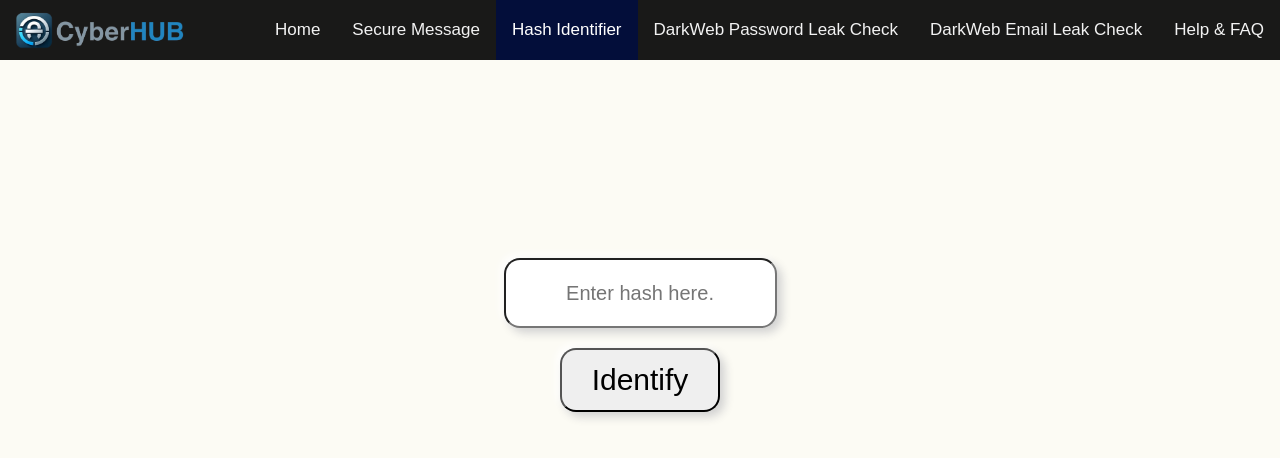
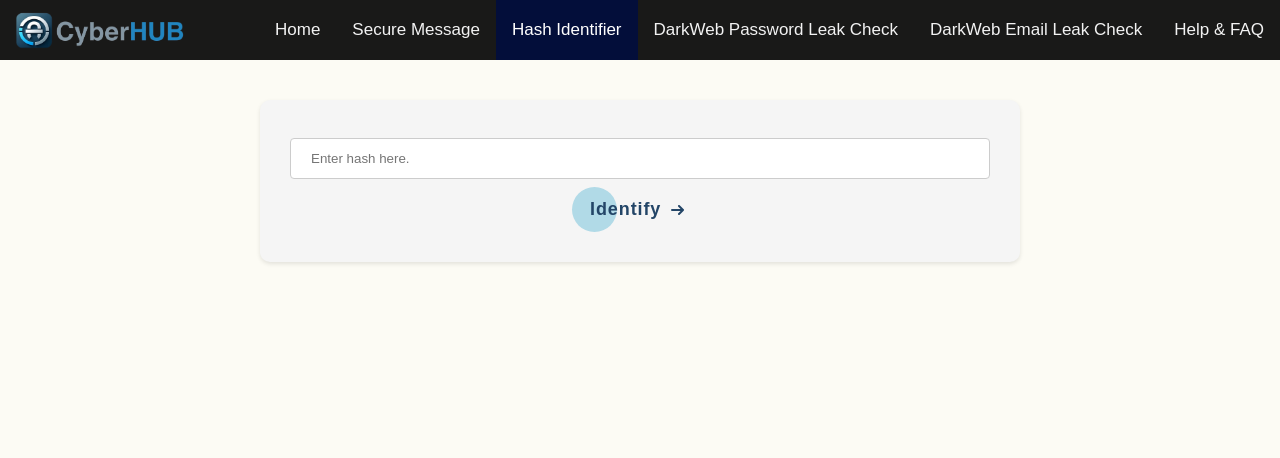
Before and after one commit to spaulll/CyberHUB, a Flask app: page /hashid in a window 1280 px wide. Shown: the top 458 px of the page. Run offline with Flask 3, Linux system fonts and the light colour scheme; some web fonts are replaced.

Commit message:
:hasid change

```diff
--- a/hash_identifier.py
+++ b/hash_identifier.py
@@ -46,7 +46,7 @@ class HashIdentifier:
 
         if algorithms:
             return {"status": "success", "types": algorithms}      #found
-        return {"status": "failed", "types": None}         #not found
+        return {"status": "failed", "types": "None"}         #not found
 
 if __name__ == '__main__':
 
--- a/templates/hashid.html
+++ b/templates/hashid.html
@@ -2,42 +2,91 @@
 {% block body%}
 <style>
     .form {
+        max-width: 700px;
+        margin: 100px auto 0 auto;
+        padding: 20px;
+        text-align: center;
+        background-color: #f5f5f5;
+        padding: 30px;
+        border-radius: 10px;
+        box-shadow: 0 2px 4px rgba(0, 0, 0, 0.1);
+    }
+    .form input[type=text] {
+        width: 100%;
+        padding: 12px 20px;
+        margin: 8px 0;
+        display: inline-block;
+        border: 1px solid #ccc;
+        border-radius: 4px;
+        box-sizing: border-box;
+    }
+    .json-data {
+        margin-top: 30px;
+        padding: 20px;
+        background-color: #f5f5f5;
+        border-radius: 10px;
+        box-shadow: 0 2px 4px rgba(0, 0, 0, 0.1);
         display: flex;
+        align-items: center;
         justify-content: center;
-        align-items: center;
-        text-align: center;
-        padding-top: 250px;
     }
-    .form input {
-        width: max-content;
-        height: 4rem;
-        border-radius: 1rem;
-        box-shadow: 0.3rem 0.3rem 0.6rem rgb(209, 209, 209), -0.2rem -0.2rem 0.5rem rgb(255, 255, 255);
-        font-size: 20px;
-        text-align: center;
-        margin-bottom: 20px;
+
+    #jsonDataDisplay {
+        margin-right: 10px;
+        flex-direction: row;
     }
-    .form label {
-        color: #032142;
+    .submit-btn {
+        position: relative;
+        margin: auto;
+        padding: 12px 18px;
+        transition: all 0.2s ease;
+        border: none;
+        background: none;
+        cursor: pointer;
     }
-    .form input[type=radio] {
-        min-width: 1rem;
-        height: 1rem;
-        font: inherit;
-        color: currentColor;
-        width: 1.15em;
-        height: 1.15em;
-        border: 0.15em solid currentColor;
-        border-radius: 50%;
-        transform: translateY(0.16em);
-        -webkit-transform: translateY(0.25em);
+    .submit-btn:before {
+        content: "";
+        position: absolute;
+        top: 0;
+        left: 0;
+        display: block;
+        border-radius: 50px;
+        background: #b1dae7;
+        width: 45px;
+        height: 45px;
+        transition: all 0.3s ease;
     }
-    .form button {
-        width: 10rem;
-        height: 4rem;
-        border-radius: 1rem;
-        box-shadow: 0.3rem 0.3rem 0.6rem rgb(209, 209, 209), -0.2rem -0.2rem 0.5rem rgb(255, 255, 255);
-        font-size: 30px;
+    .submit-btn span {
+        position: relative;
+        font-family: "Ubuntu", sans-serif;
+        font-size: 18px;
+        font-weight: 700;
+        letter-spacing: 0.05em;
+        color: #234567;
+    }
+    .submit-btn svg {
+        position: relative;
+        top: 0;
+        margin-left: 10px;
+        fill: none;
+        stroke-linecap: round;
+        stroke-linejoin: round;
+        stroke: #234567;
+        stroke-width: 2;
+        transform: translateX(-5px);
+        transition: all 0.3s ease;
+    }
+    .submit-btn:hover:before {
+        width: 100%;
+        background: #b1dae7;
+    }
+
+    .submit-btn:hover svg {
+        transform: translateX(0);
+    }
+
+    .submit-btn:active {
+        transform: scale(0.95);
     }
 </style>
 <div>
@@ -45,7 +94,13 @@
         <form method="POST" action="{{ url_for('hashid') }}">
             <input type="text" class="field" id="hash" name="hash" placeholder="Enter hash here." required>
             <br>
-            <button id="submit" type="submit">Identify</button>
+            <button type="submit" class="submit-btn">
+                <span id="submit">Identify</span>
+                <svg width="15px" height="10px" viewBox="0 0 13 10">
+                    <path d="M1,5 L11,5"></path>
+                    <polyline points="8 1 12 5 8 9"></polyline>
+                </svg>
+            </button>
         </form>
     </div>
     <div class="jsonData">
--- a/templates/index.html
+++ b/templates/index.html
@@ -45,7 +45,8 @@
         padding: 50px 30px;
     }
     .home p {
-        font-family: 'Times New Roman', Times, serif;
+        font-family: "Montserrat", sans-serif;
+        font-weight: 400;
         font-size: 18px;
     }
 }
```
